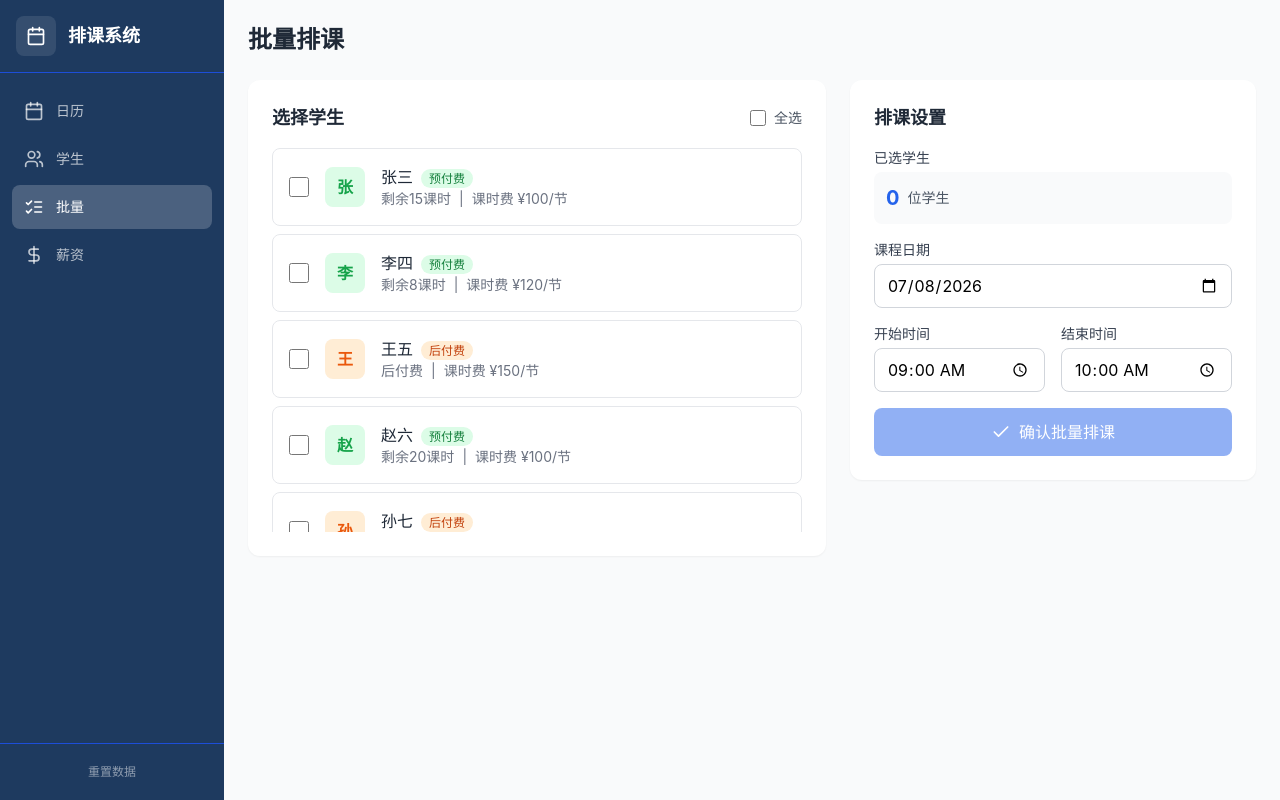
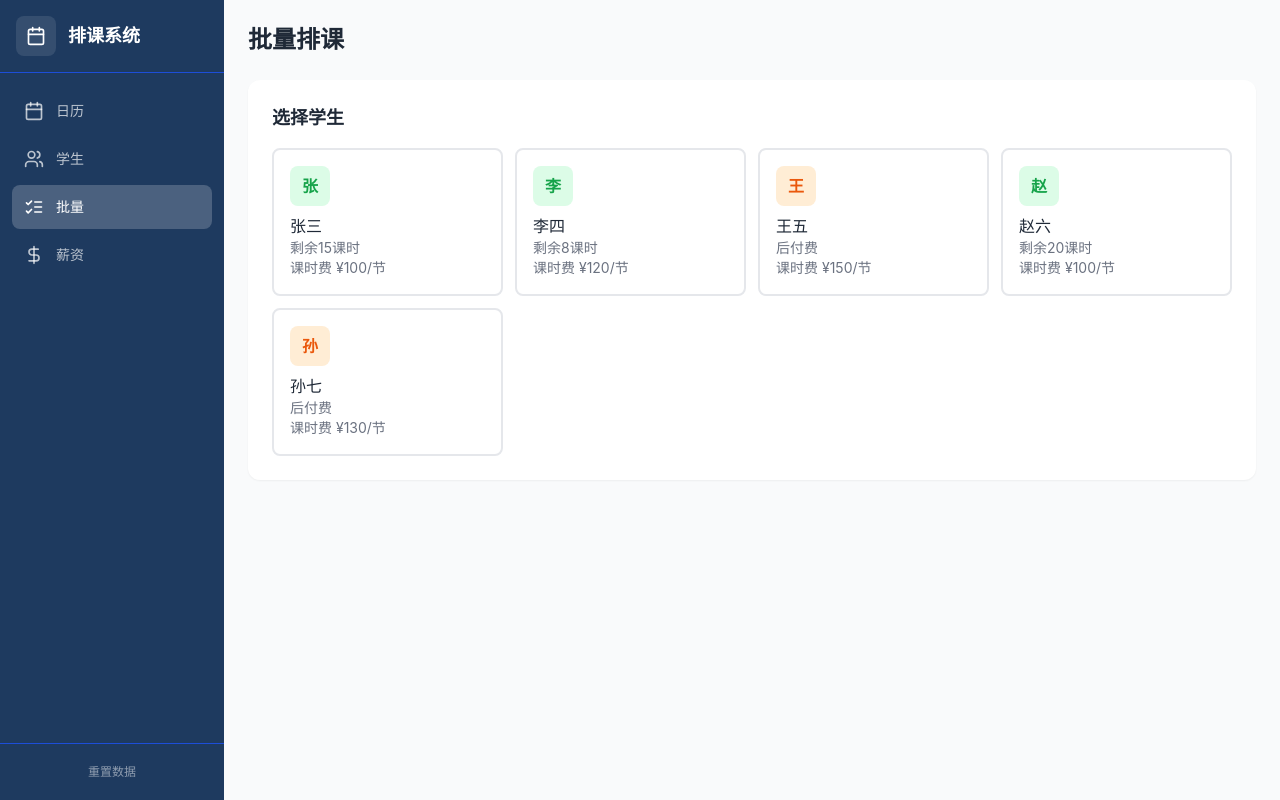
Before and after one commit to Wang-code915/schedule-app, a React (Vite) app: page /batch-schedule in a window 1280 px wide. Built offline with nearby package versions, Linux system fonts and the light colour scheme.

Commit message:
修改批量排课：选择一个学生，多天同一时间段排课

```diff
--- a/src/pages/BatchSchedule.tsx
+++ b/src/pages/BatchSchedule.tsx
@@ -1,5 +1,5 @@
 import { useState } from 'react';
-import { Check, Clock, UserPlus } from 'lucide-react';
+import { Check, Clock, Calendar, ChevronDown, UserPlus } from 'lucide-react';
 import { Layout } from '@/components/Layout';
 import { useApp } from '@/contexts/AppContext';
 import { formatCurrency } from '@/utils/format';
@@ -8,78 +8,129 @@ export const BatchSchedulePage = () => {
   const { state, addBatchCourses } = useApp();
   const { students } = state;
 
-  const [selectedStudentIds, setSelectedStudentIds] = useState<string[]>([]);
+  const [selectedStudent, setSelectedStudent] = useState<string | null>(null);
+  const [selectedDates, setSelectedDates] = useState<string[]>([]);
   const [scheduleForm, setScheduleForm] = useState({
-    date: new Date().toISOString().split('T')[0],
     startTime: '09:00',
     endTime: '10:00',
   });
+  const [showDatePicker, setShowDatePicker] = useState(false);
+  const [calendarDate, setCalendarDate] = useState(new Date());
 
-  const handleSelectStudent = (id: string) => {
-    setSelectedStudentIds((prev) =>
-      prev.includes(id) ? prev.filter((studentId) => studentId !== id) : [...prev, id]
+  const currentStudent = students.find((s) => s.id === selectedStudent);
+
+  const getDaysInMonth = (date: Date) => {
+    const year = date.getFullYear();
+    const month = date.getMonth();
+    const firstDay = new Date(year, month, 1).getDay();
+    const daysInMonth = new Date(year, month + 1, 0).getDate();
+
+    const days: { date: string; day: number; isCurrentMonth: boolean; isSelected: boolean }[] = [];
+
+    const prevMonthDays = firstDay;
+    for (let i = prevMonthDays - 1; i >= 0; i--) {
+      const d = new Date(year, month, -i);
+      days.push({
+        date: d.toISOString().split('T')[0],
+        day: d.getDate(),
+        isCurrentMonth: false,
+        isSelected: false,
+      });
+    }
+
+    for (let i = 1; i <= daysInMonth; i++) {
+      const d = new Date(year, month, i);
+      const dateStr = d.toISOString().split('T')[0];
+      days.push({
+        date: dateStr,
+        day: i,
+        isCurrentMonth: true,
+        isSelected: selectedDates.includes(dateStr),
+      });
+    }
+
+    const remainingDays = 42 - days.length;
+    for (let i = 1; i <= remainingDays; i++) {
+      const d = new Date(year, month + 1, i);
+      days.push({
+        date: d.toISOString().split('T')[0],
+        day: i,
+        isCurrentMonth: false,
+        isSelected: false,
+      });
+    }
+
+    return days;
+  };
+
+  const handleSelectDate = (date: string) => {
+    setSelectedDates((prev) =>
+      prev.includes(date) ? prev.filter((d) => d !== date) : [...prev, date]
     );
   };
 
-  const handleSelectAll = () => {
-    if (selectedStudentIds.length === students.length) {
-      setSelectedStudentIds([]);
+  const handleSelectAllDates = () => {
+    const days = getDaysInMonth(calendarDate);
+    const currentMonthDates = days.filter((d) => d.isCurrentMonth).map((d) => d.date);
+
+    if (selectedDates.length === currentMonthDates.length) {
+      setSelectedDates([]);
     } else {
-      setSelectedStudentIds(students.map((s) => s.id));
+      setSelectedDates(currentMonthDates);
     }
   };
 
+  const handlePrevMonth = () => {
+    setCalendarDate((prev) => new Date(prev.getFullYear(), prev.getMonth() - 1, 1));
+  };
+
+  const handleNextMonth = () => {
+    setCalendarDate((prev) => new Date(prev.getFullYear(), prev.getMonth() + 1, 1));
+  };
+
   const handleSubmit = () => {
-    if (selectedStudentIds.length === 0) {
-      alert('请至少选择一位学生');
+    if (!selectedStudent) {
+      alert('请选择一位学生');
       return;
     }
 
-    const courses = selectedStudentIds.map((studentId) => {
-      const student = students.find((s) => s.id === studentId);
-      if (!student) return null;
-
-      if (student.type === 'prepaid' && student.remainingHours <= 0) {
-        alert(`${student.name}课时不足，无法排课`);
-        return null;
+    if (selectedDates.length === 0) {
+      alert('请至少选择一个日期');
+      return;
     }
 
-      return {
-        studentId,
-        date: scheduleForm.date,
+    const student = students.find((s) => s.id === selectedStudent);
+    if (!student) return;
+
+    if (student.type === 'prepaid' && student.remainingHours < selectedDates.length) {
+      alert(`${student.name}剩余${student.remainingHours}课时，无法安排${selectedDates.length}节课`);
+      return;
+    }
+
+    const courses = selectedDates.map((date) => ({
+      studentId: selectedStudent,
+      date,
       startTime: scheduleForm.startTime,
       endTime: scheduleForm.endTime,
       rate: student.hourlyRate,
-      };
-    }).filter(Boolean);
+    }));
 
-    if (courses.length > 0) {
-      addBatchCourses(courses as { studentId: string; date: string; startTime: string; endTime: string; rate: number }[]);
-      setSelectedStudentIds([]);
-      alert(`成功为${courses.length}位学生排课`);
-    }
+    addBatchCourses(courses);
+    setSelectedDates([]);
+    alert(`成功为${student.name}安排${courses.length}节课`);
   };
 
-  const selectedStudents = students.filter((s) => selectedStudentIds.includes(s.id));
-  const estimatedTotalIncome = selectedStudents.reduce((sum, s) => sum + s.hourlyRate, 0);
+  const estimatedTotalIncome = currentStudent
+    ? currentStudent.hourlyRate * selectedDates.length
+    : 0;
+
+  const weekDays = ['日', '一', '二', '三', '四', '五', '六'];
 
   return (
     <Layout title="批量排课">
-      <div className="grid grid-cols-12 gap-4 md:gap-6">
-        <div className="col-span-12 lg:col-span-7">
+      <div className="space-y-4 md:space-y-6">
         <div className="bg-white rounded-xl shadow-sm p-4 md:p-6">
-            <div className="flex items-center justify-between mb-4">
-              <h3 className="text-lg font-semibold text-gray-800">选择学生</h3>
-              <label className="flex items-center gap-2 cursor-pointer">
-                <input
-                  type="checkbox"
-                  checked={selectedStudentIds.length === students.length && students.length > 0}
-                  onChange={handleSelectAll}
-                  className="w-4 h-4 text-primary-600 rounded"
-                />
-                <span className="text-sm text-gray-600">全选</span>
-              </label>
-            </div>
+          <h3 className="text-lg font-semibold text-gray-800 mb-4">选择学生</h3>
 
           {students.length === 0 ? (
             <div className="text-center py-12 text-gray-400">
@@ -87,28 +138,23 @@ export const BatchSchedulePage = () => {
               <p>暂无学生，请先添加学生</p>
             </div>
           ) : (
-              <div className="space-y-2 max-h-96 overflow-y-auto">
+            <div className="grid grid-cols-2 md:grid-cols-3 lg:grid-cols-4 gap-3">
               {students.map((student) => {
-                  const isSelected = selectedStudentIds.includes(student.id);
+                const isSelected = selectedStudent === student.id;
                 const canSchedule =
                   student.type === 'postpaid' || student.remainingHours > 0;
 
                 return (
                   <div
                     key={student.id}
-                      className={`flex items-center gap-4 p-4 rounded-lg border transition-all ${
+                    onClick={() => canSchedule && setSelectedStudent(isSelected ? null : student.id)}
+                    className={`p-4 rounded-lg border-2 transition-all cursor-pointer ${
                       isSelected
                         ? 'border-primary-500 bg-primary-50'
                         : 'border-gray-200 hover:border-gray-300'
-                      } ${!canSchedule ? 'opacity-50' : ''}`}
+                    } ${!canSchedule ? 'opacity-50 cursor-not-allowed' : ''}`}
                   >
-                      <input
-                        type="checkbox"
-                        checked={isSelected}
-                        onChange={() => canSchedule && handleSelectStudent(student.id)}
-                        disabled={!canSchedule}
-                        className="w-5 h-5 text-primary-600 rounded cursor-pointer"
-                      />
+                    <div className="flex items-center justify-between mb-2">
                       <div
                         className={`w-10 h-10 rounded-lg flex items-center justify-center font-semibold ${
                           student.type === 'prepaid'
@@ -118,66 +164,108 @@ export const BatchSchedulePage = () => {
                       >
                         {student.name.charAt(0)}
                       </div>
-                      <div className="flex-1">
-                        <div className="font-medium text-gray-800">
-                          {student.name}
-                          <span
-                            className={`ml-2 text-xs px-2 py-0.5 rounded-full ${
-                              student.type === 'prepaid'
-                                ? 'bg-green-100 text-green-700'
-                                : 'bg-orange-100 text-orange-700'
-                            }`}
-                          >
-                            {student.type === 'prepaid' ? '预付费' : '后付费'}
-                          </span>
+                      {isSelected && <Check className="w-5 h-5 text-primary-600" />}
                     </div>
+                    <div className="font-medium text-gray-800">{student.name}</div>
                     <div className="text-sm text-gray-500">
                       {student.type === 'prepaid'
                         ? `剩余${student.remainingHours}课时`
                         : '后付费'}
-                          <span className="mx-2">|</span>
+                    </div>
+                    <div className="text-sm text-gray-500">
                       课时费 {formatCurrency(student.hourlyRate)}/节
                     </div>
-                      </div>
-                      {isSelected && (
-                        <Check className="w-5 h-5 text-primary-600" />
-                      )}
                   </div>
                 );
               })}
             </div>
           )}
         </div>
+
+        {selectedStudent && (
+          <div className="bg-white rounded-xl shadow-sm p-4 md:p-6">
+            <div className="flex items-center justify-between mb-4">
+              <h3 className="text-lg font-semibold text-gray-800">选择日期</h3>
+              <button
+                onClick={handleSelectAllDates}
+                className="text-sm text-primary-600 hover:text-primary-700 font-medium"
+              >
+                {selectedDates.length > 0 ? '取消全选' : '全选本月'}
+              </button>
             </div>
 
-        <div className="col-span-12 lg:col-span-5">
-          <div className="bg-white rounded-xl shadow-sm p-4 md:p-6 lg:sticky lg:top-6">
-            <h3 className="text-lg font-semibold text-gray-800 mb-4">排课设置</h3>
+            <div className="flex items-center justify-between mb-4">
+              <button
+                onClick={handlePrevMonth}
+                className="p-2 hover:bg-gray-100 rounded-lg transition-colors"
+              >
+                <ChevronDown className="w-5 h-5 text-gray-600 rotate-90" />
+              </button>
+              <h4 className="text-lg font-semibold text-gray-800">
+                {calendarDate.getFullYear()}年{calendarDate.getMonth() + 1}月
+              </h4>
+              <button
+                onClick={handleNextMonth}
+                className="p-2 hover:bg-gray-100 rounded-lg transition-colors"
+              >
+                <ChevronDown className="w-5 h-5 text-gray-600 -rotate-90" />
+              </button>
+            </div>
 
-            <div className="space-y-4">
-              <div>
-                <label className="block text-sm font-medium text-gray-700 mb-1">已选学生</label>
-                <div className="flex items-center gap-2 p-3 bg-gray-50 rounded-lg">
-                  <span className="text-xl font-bold text-primary-600">
-                    {selectedStudentIds.length}
+            <div className="grid grid-cols-7 gap-1 mb-2">
+              {weekDays.map((day) => (
+                <div key={day} className="text-center text-sm font-medium text-gray-500 py-2">
+                  {day}
+                </div>
+              ))}
+            </div>
+
+            <div className="grid grid-cols-7 gap-1">
+              {getDaysInMonth(calendarDate).map(({ date, day, isCurrentMonth, isSelected }) => (
+                <button
+                  key={date}
+                  onClick={() => isCurrentMonth && handleSelectDate(date)}
+                  disabled={!isCurrentMonth}
+                  className={`aspect-square flex items-center justify-center rounded-lg text-sm font-medium transition-all ${
+                    isSelected
+                      ? 'bg-primary-600 text-white'
+                      : isCurrentMonth
+                      ? 'bg-gray-50 hover:bg-gray-100 text-gray-800'
+                      : 'bg-transparent text-gray-300 cursor-not-allowed'
+                  }`}
+                >
+                  {day}
+                </button>
+              ))}
+            </div>
+
+            {selectedDates.length > 0 && (
+              <div className="mt-4 pt-4 border-t border-gray-200">
+                <div className="flex items-center gap-2 mb-2">
+                  <Calendar className="w-4 h-4 text-primary-600" />
+                  <span className="text-sm font-medium text-gray-700">已选日期</span>
+                  <span className="text-sm text-gray-500">({selectedDates.length}天)</span>
+                </div>
+                <div className="flex flex-wrap gap-2">
+                  {selectedDates.map((date) => (
+                    <span
+                      key={date}
+                      className="px-3 py-1 bg-primary-100 text-primary-700 rounded-full text-sm"
+                    >
+                      {date.slice(5)}
                     </span>
-                  <span className="text-sm text-gray-600">位学生</span>
+                  ))}
                 </div>
               </div>
+            )}
+          </div>
+        )}
 
-              <div>
-                <label className="block text-sm font-medium text-gray-700 mb-1">课程日期</label>
-                <input
-                  type="date"
-                  value={scheduleForm.date}
-                  onChange={(e) =>
-                    setScheduleForm((prev) => ({ ...prev, date: e.target.value }))
-                  }
-                  className="w-full px-3 py-2 border border-gray-300 rounded-lg focus:ring-2 focus:ring-primary-500 focus:border-primary-500"
-                />
-              </div>
+        {selectedStudent && (
+          <div className="bg-white rounded-xl shadow-sm p-4 md:p-6">
+            <h3 className="text-lg font-semibold text-gray-800 mb-4">时间设置</h3>
 
-              <div className="grid grid-cols-2 gap-4">
+            <div className="grid grid-cols-2 gap-4 mb-4">
               <div>
                 <label className="block text-sm font-medium text-gray-700 mb-1">开始时间</label>
                 <input
@@ -202,8 +290,8 @@ export const BatchSchedulePage = () => {
               </div>
             </div>
 
-              {selectedStudentIds.length > 0 && (
-                <div className="p-4 bg-primary-50 rounded-lg">
+            {selectedDates.length > 0 && (
+              <div className="p-4 bg-primary-50 rounded-lg mb-4">
                 <div className="flex items-center gap-2 mb-2">
                   <Clock className="w-4 h-4 text-primary-600" />
                   <span className="text-sm text-primary-700">预估收入</span>
@@ -211,50 +299,22 @@ export const BatchSchedulePage = () => {
                 <div className="text-2xl font-bold text-primary-600">
                   {formatCurrency(estimatedTotalIncome)}
                 </div>
+                <div className="text-sm text-gray-500 mt-1">
+                  {currentStudent?.name} × {selectedDates.length}节课 × {formatCurrency(currentStudent?.hourlyRate || 0)}/节
+                </div>
               </div>
             )}
 
             <button
               onClick={handleSubmit}
-                disabled={selectedStudentIds.length === 0}
+              disabled={selectedDates.length === 0}
               className="w-full flex items-center justify-center gap-2 px-4 py-3 bg-primary-600 text-white rounded-lg hover:bg-primary-700 transition-colors disabled:opacity-50 disabled:cursor-not-allowed"
             >
               <Check className="w-5 h-5" />
-                确认批量排课
+              确认批量排课 ({selectedDates.length}节)
             </button>
           </div>
-
-            {selectedStudentIds.length > 0 && (
-              <div className="mt-6 pt-6 border-t border-gray-200">
-                <h4 className="text-sm font-medium text-gray-700 mb-3">已选学生列表</h4>
-                <div className="space-y-2 max-h-48 overflow-y-auto">
-                  {selectedStudents.map((student) => (
-                    <div
-                      key={student.id}
-                      className="flex items-center justify-between p-2 bg-gray-50 rounded-lg text-sm"
-                    >
-                      <div className="flex items-center gap-2">
-                        <div
-                          className={`w-6 h-6 rounded flex items-center justify-center text-xs font-semibold ${
-                            student.type === 'prepaid'
-                              ? 'bg-green-100 text-green-600'
-                              : 'bg-orange-100 text-orange-600'
-                          }`}
-                        >
-                          {student.name.charAt(0)}
-                        </div>
-                        <span className="text-gray-700">{student.name}</span>
-                      </div>
-                      <span className="text-primary-600 font-medium">
-                        {formatCurrency(student.hourlyRate)}
-                      </span>
-                    </div>
-                  ))}
-                </div>
-              </div>
         )}
-          </div>
-        </div>
       </div>
     </Layout>
   );
```
Lines whose indentation alone changed are shown as unchanged.
